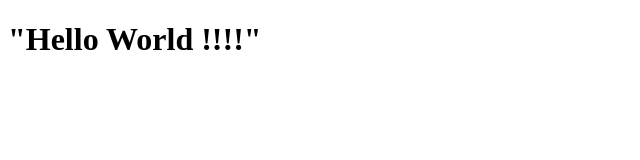
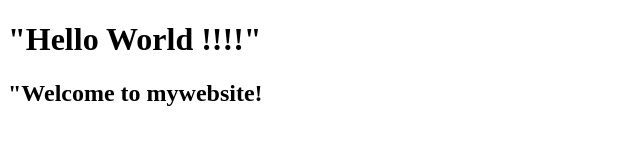
Before and after one commit to thejen72/testGit, a plain HTML site: page index.html in a window 1280 px wide. Shown: the whole page, without its empty margins (0-640 px from the left). Drawn offline with Linux system fonts and the light colour scheme.

Commit message:
Added welcome message

```diff
--- a/index.html
+++ b/index.html
@@ -7,5 +7,5 @@
     </head>
     <body>
         <h1>"Hello World !!!!"</h1>
-
+        <h2> "Welcome to mywebsite! </h2>
     </body>
```
